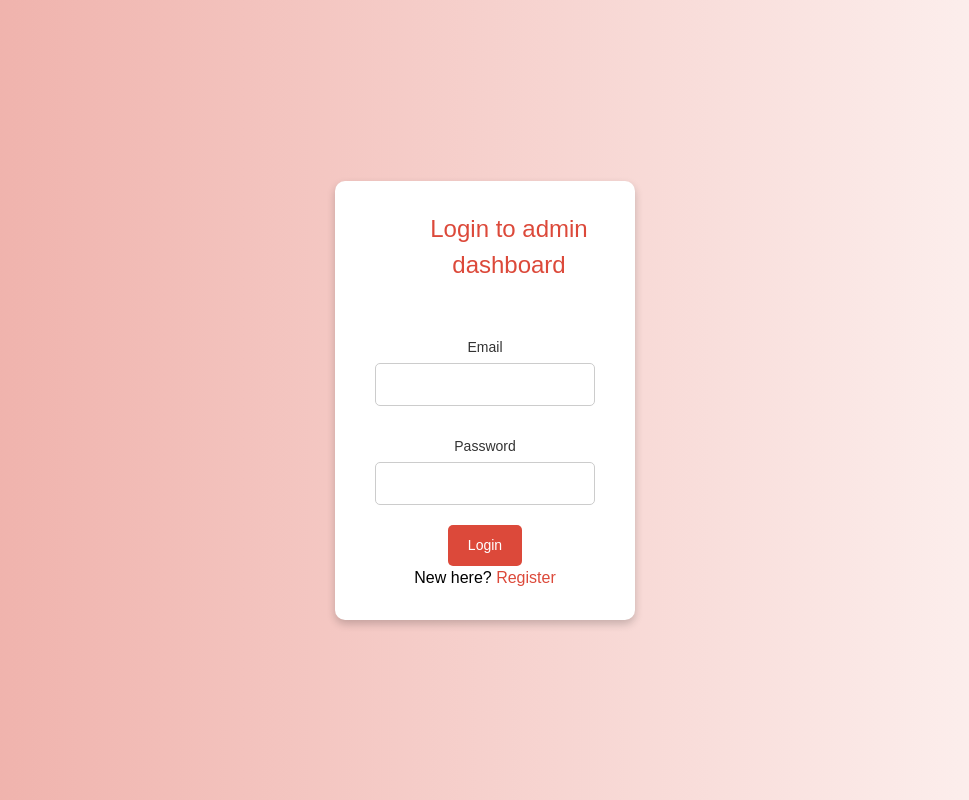
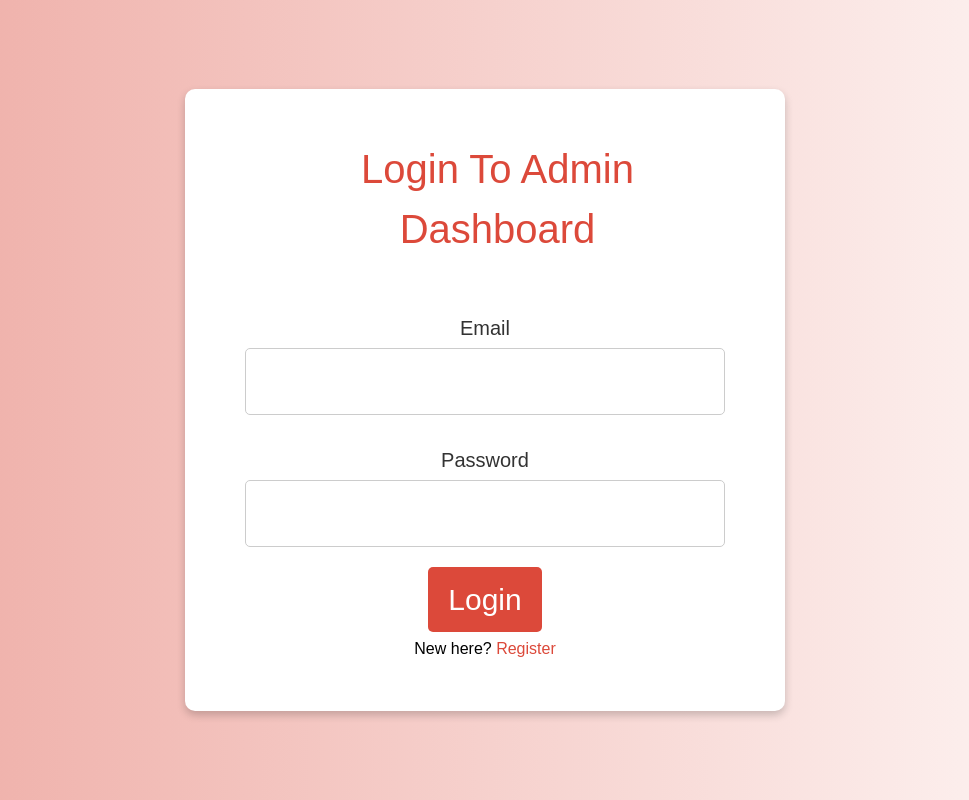
Before and after one commit to Wambyat/FINSAATHI-2.0, a React (Vite) app: page /login in a window 1280 px wide. Shown: the whole page, without its empty margins (155-1124 px from the left). Built offline with nearby package versions, Linux system fonts and the light colour scheme.

Commit message:
Resolved vite errors

```diff
--- a/package.json
+++ b/package.json
@@ -25,6 +25,6 @@
     "eslint-plugin-react-hooks": "^4.6.0",
     "eslint-plugin-react-refresh": "^0.3.4",
     "tailwindcss": "^3.4.4",
-    "vite": "^4.3.9"
+    "vite": "^4.5.3"
   }
 }
--- a/src/App.jsx
+++ b/src/App.jsx
@@ -17,6 +17,7 @@ function App() {
                 <Route path="/login" element={<Login />} />
                 <Route path="/register" element={<Register />} />
                 <Route path="/about" element={<CreateCourse />} />
+                <Route path="/FinancialKnowledgeLevel" element={<FinancialKnowledgeLevel />} />
             </Routes>
         </Router>
     );
--- a/src/components/Login.css
+++ b/src/components/Login.css
@@ -11,23 +11,25 @@ body {
 
 .login-container {
     background: white;
-    padding: 30px;
+    padding: 50px;
     border-radius: 10px;
     box-shadow: 0 4px 8px rgba(0, 0, 0, 0.2);
     text-align: center;
-    width: 300px;
+    width: 600px;
 }
 
 .login-container h1 {
-    font-size: 24px;
+    font-size: 40px;
     margin-bottom: 20px;
     color: #dc493a;
+    align-self: flex-end;
+    margin-left: 5%;
 }
 
 .login-container label {
     display: block;
     margin: 10px 0 5px;
-    font-size: 14px;
+    font-size: 20px;
     color: #333;
 }
 
@@ -37,7 +39,7 @@ body {
     margin-bottom: 20px;
     border: 1px solid #ccc;
     border-radius: 5px;
-    font-size: 14px;
+    font-size: 30px;
 }
 
 .login-container button {
@@ -47,7 +49,8 @@ body {
     border: none;
     border-radius: 5px;
     cursor: pointer;
-    font-size: 14px;
+    font-size: 30px;
+    margin-bottom: 5px;
 }
 
 .login-container button:hover {
--- a/src/components/Login.jsx
+++ b/src/components/Login.jsx
@@ -7,7 +7,7 @@ function Login() {
 
     return (
         <div className="login-container">
-            <h1>Login to admin dashboard</h1>
+            <h1>Login To Admin Dashboard</h1>
             <br/>
             <label>Email</label>
             <input type="text" onChange={e => setEmail(e.target.value)}/>
@@ -17,7 +17,7 @@ function Login() {
             <br/>
             <button>Login</button>
             <br/>
-            New here? <a href="/register">Register</a>
+            <h2>New here? <a href="/register">Register</a> </h2>
         </div>
     );
 }
--- a/src/components/Register.css
+++ b/src/components/Register.css
@@ -11,23 +11,25 @@ body {
 
 .register-container {
     background: white;
-    padding: 30px;
+    padding: 50px;
     border-radius: 10px;
     box-shadow: 0 4px 8px rgba(0, 0, 0, 0.2);
     text-align: center;
-    width: 300px;
+    width: 550px;
 }
 
 .register-container h1 {
-    font-size: 24px;
-    margin-bottom: 20px;
+    font-size: 40px;
+    margin-bottom: 10px;
     color: #dc493a;
+    align-self: flex-end;
+    margin-left: 5%;
 }
 
 .register-container label {
     display: block;
     margin: 10px 0 5px;
-    font-size: 14px;
+    font-size: 20px;
     color: #333;
 }
 
@@ -37,7 +39,7 @@ body {
     margin-bottom: 20px;
     border: 1px solid #ccc;
     border-radius: 5px;
-    font-size: 14px;
+    font-size: 30px;
 }
 
 .register-container button {
@@ -47,7 +49,8 @@ body {
     border: none;
     border-radius: 5px;
     cursor: pointer;
-    font-size: 14px;
+    font-size: 30px;
+    margin-bottom: 5px;
 }
 
 .register-container button:hover {
--- a/src/components/Register.jsx
+++ b/src/components/Register.jsx
@@ -21,7 +21,7 @@ function Register() {
             <br/>
             <button>Register</button>
             <br/>
-            Already a user? <a href="/Login">Login</a>
+            <h2>Already a user? <a href="/Login">Login</a></h2>
         </div>
     );
 }
```
Also changed, not shown: 2 other files (tests, documents, lock files or other folders).
